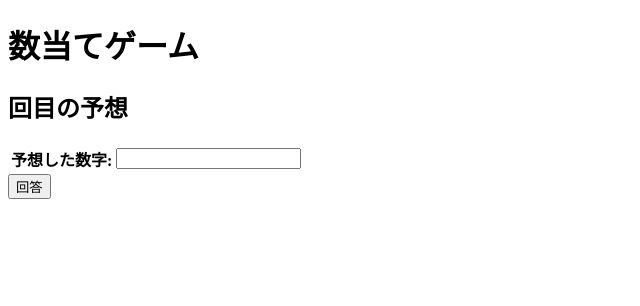
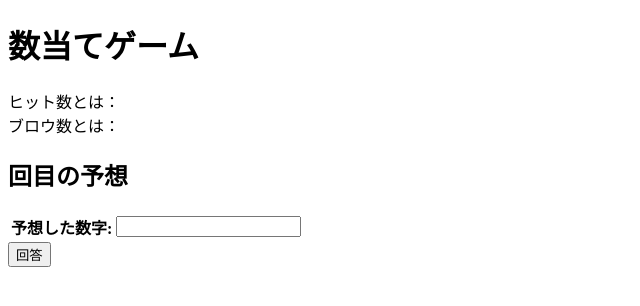
Before and after one commit to kfbk/satou1495, a Django app: template game/templates/game/guess.html in a window 1280 px wide. Shown: the top 306 px of the page, without its empty margins (0-640 px from the left). Run offline with Django 5.2, Linux system fonts and the light colour scheme; the template is opened without the code that fills it: values that come from a table or form of the project are taken from there, others are empty.

Commit message:
2nd commit

```diff
--- a/game/templates/game/guess.html
+++ b/game/templates/game/guess.html
@@ -6,6 +6,14 @@
 </head>
 <body>
     <h1>数当てゲーム</h1>
+    <div>
+        <div>
+            ヒット数とは：
+        </div>
+        <div>
+            ブロウ数とは：
+        </div>
+    </div>
     {% if not game.is_finished %}
     <h2>{{ game.attempts|add:1 }}回目の予想</h2>
     <form method="post" action="{% url 'index' %}">
```
